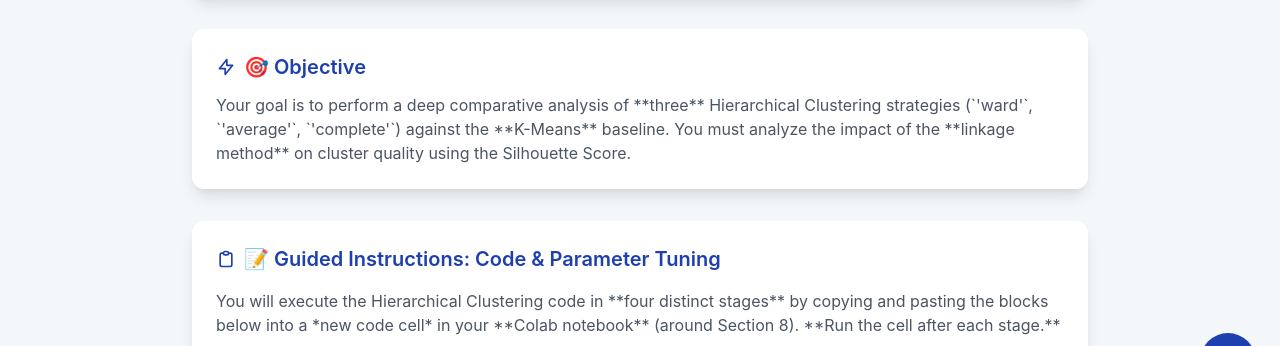
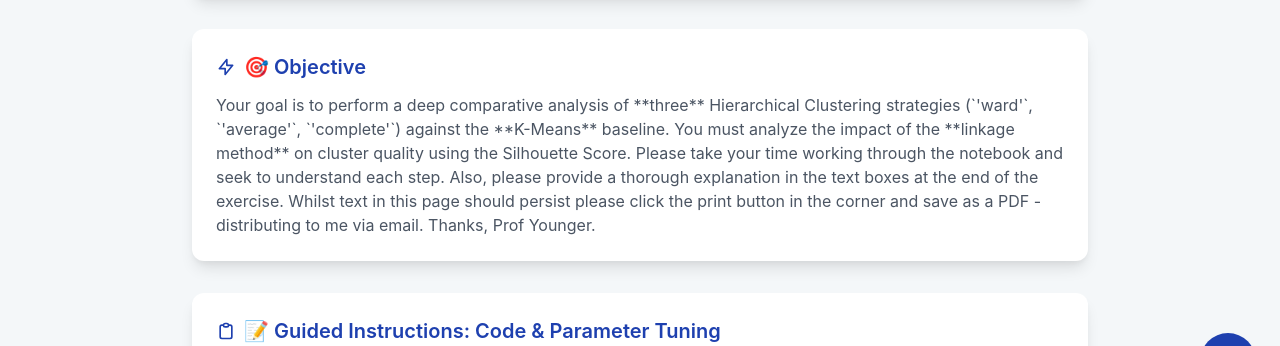
Before and after one commit to professoryounger/hierarchical-clustering, a plain HTML site: page index.html in a window 1280 px wide. Shown: the part 387-733 px from the top of the page. Drawn offline with nearby package versions, Linux system fonts and the light colour scheme.

Commit message:
Update index.html

```diff
--- a/index.html
+++ b/index.html
@@ -239,7 +239,7 @@
                 <svg class="w-5 h-5 mr-2 text-primary-blue" fill="none" stroke="currentColor" viewBox="0 0 24 24" xmlns="http://www.w3.org/2000/svg"><path stroke-linecap="round" stroke-linejoin="round" stroke-width="2" d="M13 10V3L4 14h7v7l9-11h-7z"></path></svg>
                 🎯 Objective
             </h2>
-            <p class="text-secondary-gray">Your goal is to perform a deep comparative analysis of **three** Hierarchical Clustering strategies (`'ward'`, `'average'`, `'complete'`) against the **K-Means** baseline. You must analyze the impact of the **linkage method** on cluster quality using the Silhouette Score.</p>
+            <p class="text-secondary-gray">Your goal is to perform a deep comparative analysis of **three** Hierarchical Clustering strategies (`'ward'`, `'average'`, `'complete'`) against the **K-Means** baseline. You must analyze the impact of the **linkage method** on cluster quality using the Silhouette Score.  Please take your time working through the notebook and seek to understand each step.  Also, please provide a thorough explanation in the text boxes at the end of the exercise.  Whilst text in this page should persist please click the print button in the corner and save as a PDF - distributing to me via email.  Thanks, Prof Younger.</p>
         </section>
 
         <!-- Instructions (New Staged Approach with explanations) -->
```
